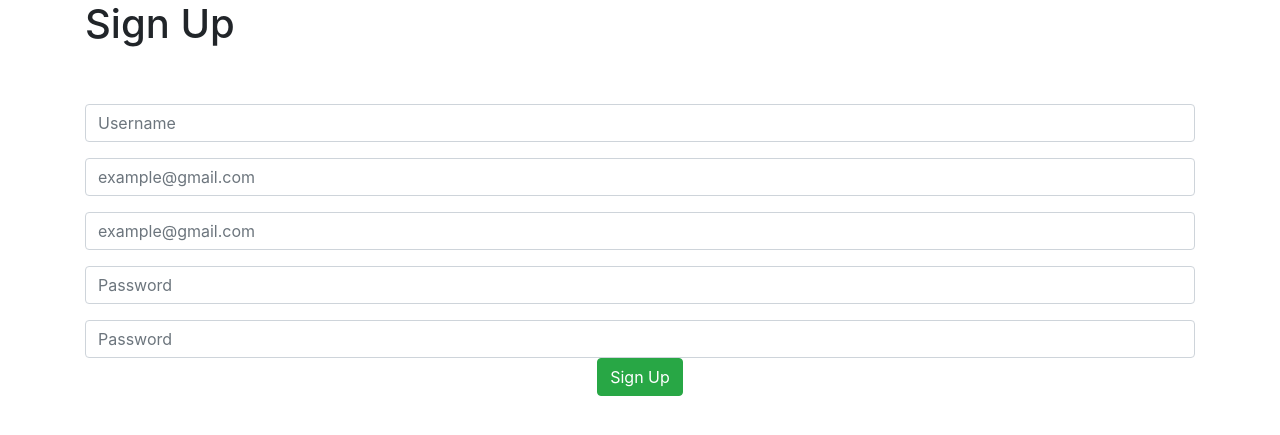
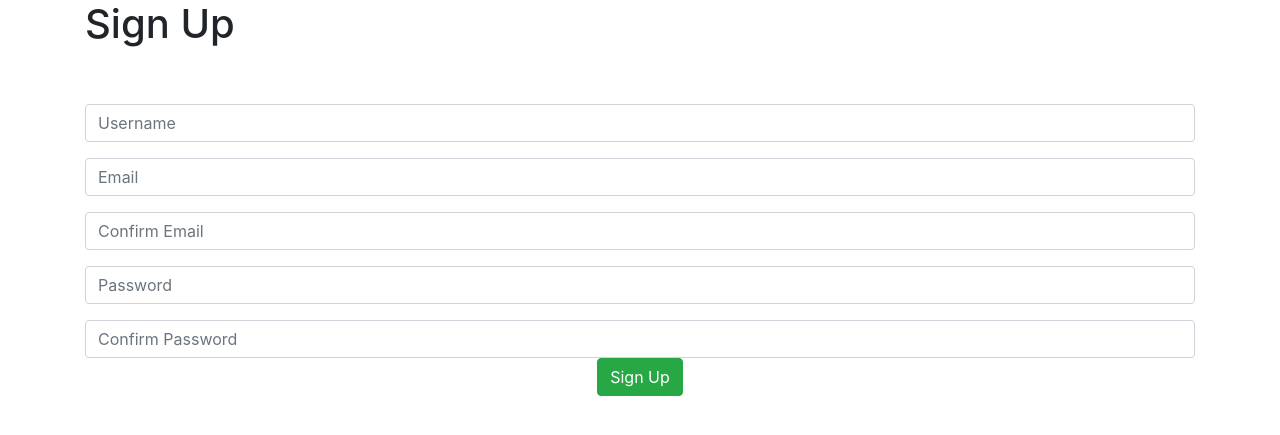
Before and after one commit to CaoGreg/COMP-353-Main-Project, a Flask app: page /registration in a window 1280 px wide. Shown: the part 56-491 px from the top of the page. Run offline with Flask 2, Linux system fonts and the light colour scheme; some libraries are stand-ins or nearby versions.

Commit message:
refactor

```diff
--- a/app.py
+++ b/app.py
@@ -1,5 +1,6 @@
-from flask import Flask, render_template, url_for, redirect, request
+from flask import Flask, render_template,session, abort, url_for, redirect, request
 from flask_bootstrap import Bootstrap
+import os
 
 app = Flask(__name__)
 bootstrap = Bootstrap()
@@ -21,7 +22,8 @@ def login():
         if request.form['username'] != 'admin' or request.form['password'] != 'admin':
             error = 'Invalid Credentials. Please try again.'
         else:
-            return redirect(url_for('home'))
+            return redirect(url_for('index'))
+
     return render_template('login.html', error=error)
 
 @app.route('/registration', methods=['GET', 'POST'])
@@ -31,7 +33,7 @@ def register():
         if request.form['username'] != 'admin' or request.form['password'] != 'admin':
             error = 'Invalid Credentials. Please try again.'
         else:
-            return redirect(url_for('home'))
+            return redirect(url_for('index'))
     return render_template('registration.html', error=error)
 
 if __name__ == "__main__":
--- a/templates/login.html
+++ b/templates/login.html
@@ -13,6 +13,6 @@
         request.form.username }}">
        <input type="password" placeholder="Password" name="password" value="{{
         request.form.password }}">
-      <input class="btn btn-default" type="submit" value="Login">
+      <input class="btn btn-success" type="submit" value="Login">
     </form>
 {% endblock %}
--- a/templates/registration.html
+++ b/templates/registration.html
@@ -13,19 +13,19 @@
          <input type="text" class="form-control" name="username" value="" placeholder="Username" id="username">
      </div>
      <div class="form-group">
-         <input type="email" class="form-control" name="e-mail" value="" placeholder="example@gmail.com" id="e-mail">
+         <input type="email" class="form-control" name="e-mail" value="" placeholder="Email" id="e-mail">
      </div>
      <div class="form-group">
-         <input type="email" class="form-control" name="confirm_email" value="" placeholder="example@gmail.com" id="confirm_e-mail">
+         <input type="email" class="form-control" name="confirm_email" value="" placeholder="Confirm Email" id="confirm_e-mail">
      </div>
      <div class="form-group">
          <input type="password" class="form-control" name="password" value="" placeholder="Password" id="password">
 </div>
      <div class="form-group">
-         <input type="password" class="form-control" name="confirm_password" value="" placeholder="Password" id="confirm_password">
+         <input type="password" class="form-control" name="confirm_password" value="" placeholder="Confirm Password" id="confirm_password">
      <div class="text-center">
-         <button type="submit" class="btn btn-success" >Sign Up</button>
-</div>
+         <button type="submit" class="btn btn-success mb-2">Sign Up</button>
+    </div>
  </form>
 </div>
 
```
